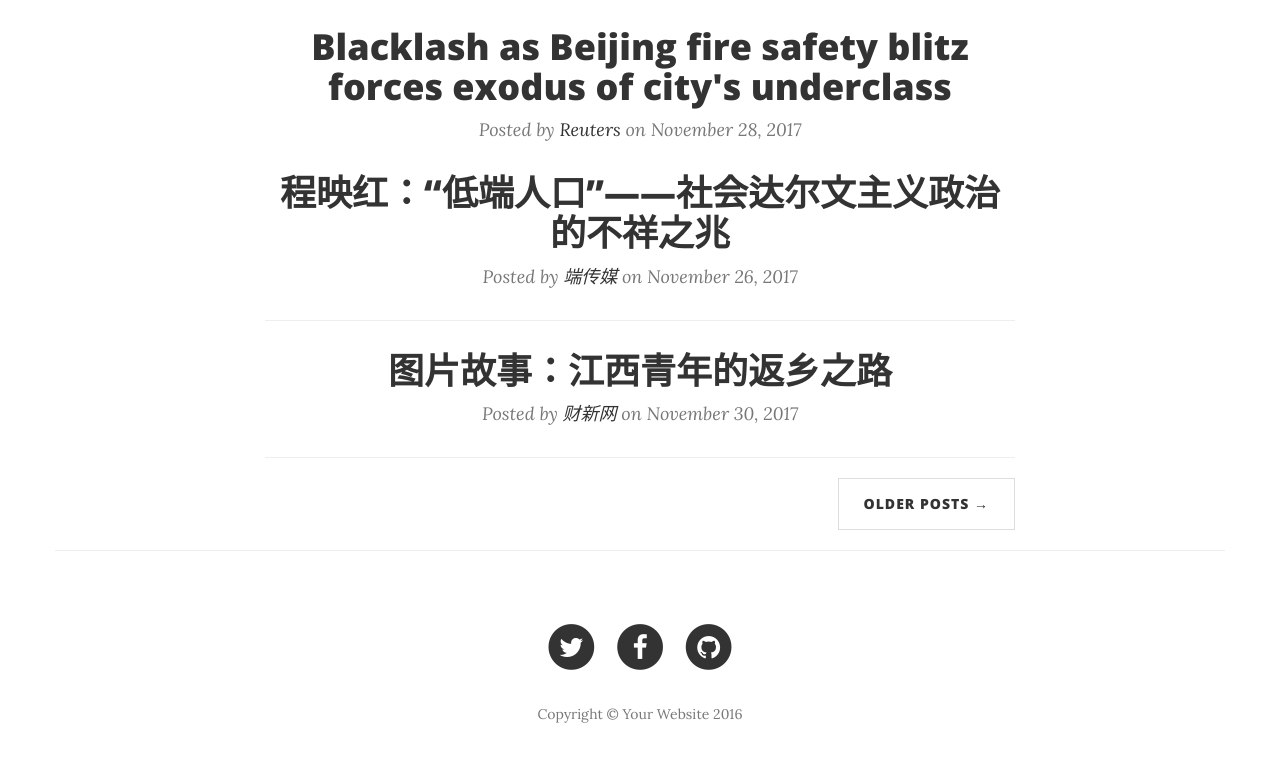
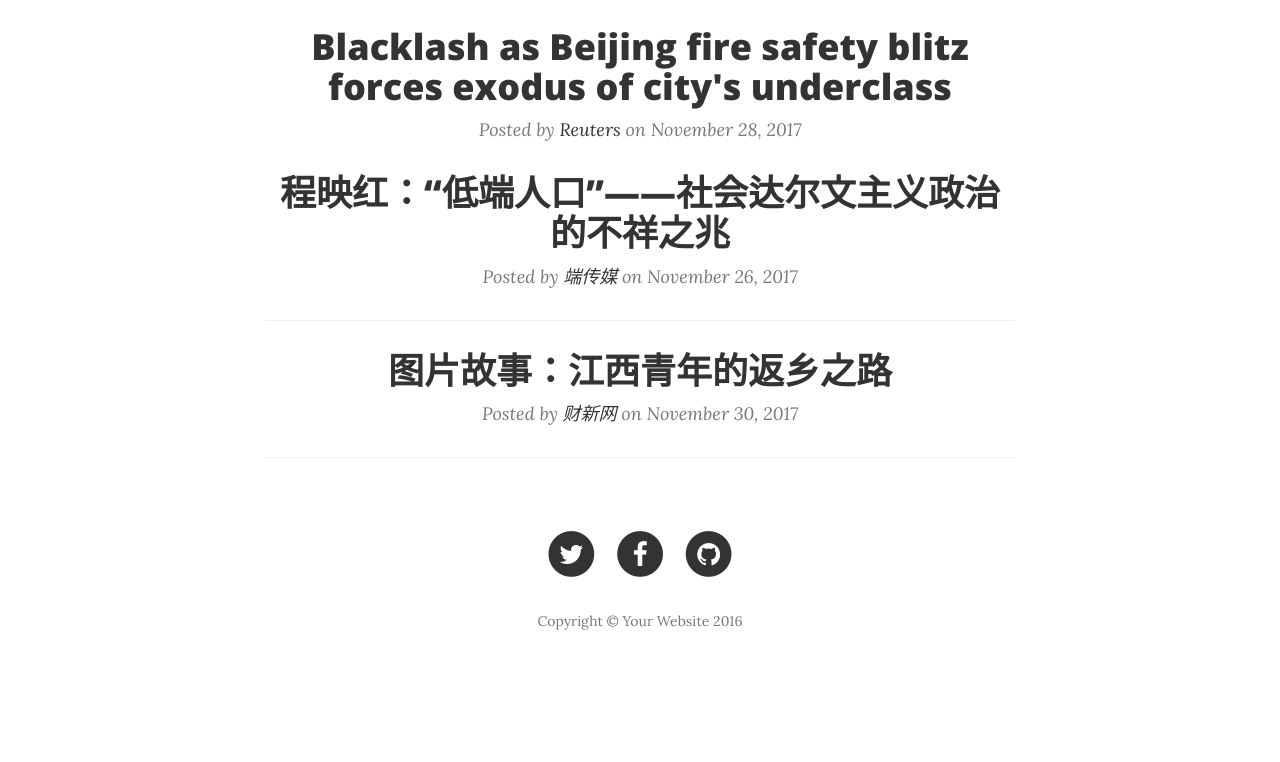
Before and after one commit to missmediocre/missmediocre.github.io, a website: page startbootstrap-clean-blog-gh-pages/index.html in a window 1280 px wide. Shown: the part 873-1635 px from the top of the page. After the commit the page ends 1570 px from the top, so only its background shows below. Drawn offline with nearby package versions, Linux system fonts and the light colour scheme.

Commit message:
第三次提交

```diff
--- a/startbootstrap-clean-blog-gh-pages/index.html
+++ b/startbootstrap-clean-blog-gh-pages/index.html
@@ -140,17 +140,9 @@
                 </div>
                 <hr>
                 <!-- Pager -->
-                <ul class="pager">
-                    <li class="next">
-                        <a href="#">Older Posts &rarr;</a>
-                    </li>
-                </ul>
             </div>
         </div>
     </div>
-
-    <hr>
-
     <!-- Footer -->
     <footer>
         <div class="container">
```
